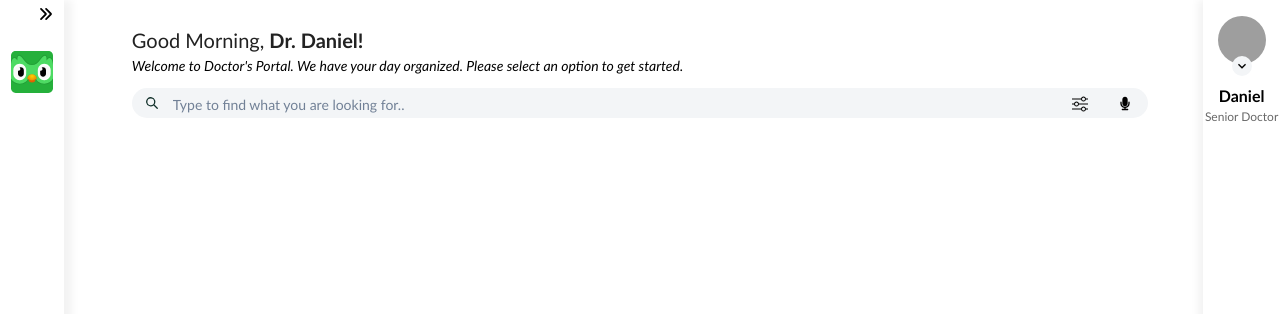
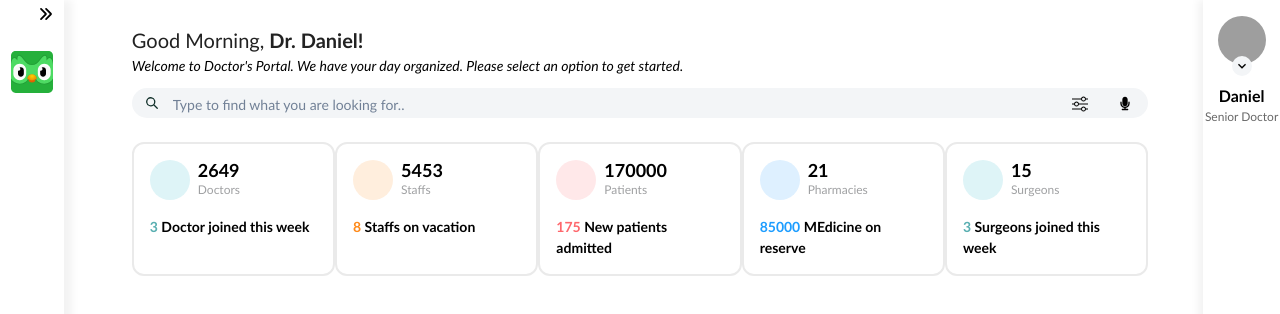
Before and after one commit to shahana308/doctors_portal, a React (Vite) app: page / in a window 1280 px wide. Shown: the top 314 px of the page. Built offline with nearby package versions, Linux system fonts and the light colour scheme; grey boxes are pictures that could not be loaded.

Commit message:
Added report cards

```diff
--- /dev/null
+++ b/src/components/common-components/Card.tsx
@@ -0,0 +1,41 @@
+import { Box, Flex, Text, chakra } from "@chakra-ui/react";
+
+const Card: React.FC<IReportData> = ({
+  bg,
+  color,
+  element,
+  totalcount,
+  note,
+}) => {
+  return (
+    <Box
+      height="auto"
+      width="13rem"
+      border="grey.solid.200"
+      borderRadius="xl"
+      p={4}>
+      <Flex>
+        <Box>
+          <Box borderRadius="full" height="2.5rem" width="2.5rem" bg={bg}></Box>
+        </Box>
+
+        <Box mx={2}>
+          <Text fontSize="lg" fontWeight={900} lineHeight="1.3rem">
+            {totalcount}
+          </Text>
+          <Text fontSize="xs" fontWeight={400} color="grey.500">
+            {element}
+          </Text>
+        </Box>
+      </Flex>
+      <Text fontWeight={700} fontSize="sm" mt={4}>
+        <chakra.span color={color} fontWeight={900}>
+          {note.replace(/ .*/, "")}
+        </chakra.span>{" "}
+        {note.substring(note.indexOf(" ") + 1)}
+      </Text>
+    </Box>
+  );
+};
+
+export default Card;
--- /dev/null
+++ b/src/components/common-components/Reports/Reports.tsx
@@ -0,0 +1,58 @@
+import { Flex } from "@chakra-ui/react";
+import Card from "../Card";
+
+const ReportData: IReportData[] = [
+  {
+    color: "teal.500",
+    bg: "teal.100",
+    totalcount: "2649",
+    element: "Doctors",
+    note: "3 Doctor joined this week",
+  },
+  {
+    color: "orange.500",
+    bg: "orange.100",
+    totalcount: "5453",
+    element: "Staffs",
+    note: "8 Staffs  on vacation",
+  },
+  {
+    color: "red.500",
+    bg: "red.100",
+    totalcount: "170000",
+    element: "Patients",
+    note: "175 New patients admitted",
+  },
+  {
+    color: "blue.500",
+    bg: "blue.100",
+    totalcount: "21",
+    element: "Pharmacies",
+    note: "85000 MEdicine on reserve",
+  },
+  {
+    color: "teal.500",
+    bg: "teal.100",
+    totalcount: "15",
+    element: "Surgeons",
+    note: "3 Surgeons joined this week",
+  },
+];
+
+const Reports = () => {
+  return (
+    <Flex my={6} justifyContent="space-between">
+      {ReportData.map((report: IReportData) => (
+        <Card
+          color={report.color}
+          bg={report.bg}
+          totalcount={report.totalcount}
+          element={report.element}
+          note={report.note}
+        />
+      ))}
+    </Flex>
+  );
+};
+
+export default Reports;
--- a/src/components/home/Home.tsx
+++ b/src/components/home/Home.tsx
@@ -2,6 +2,7 @@ import { Container, Flex } from "@chakra-ui/react";
 import { HEADERDATA } from "../../utils/constants/Header";
 import Header from "../common-components/Header";
 import SearchBar from "../common-components/SearchBar";
+import Reports from "../common-components/Reports/reports";
 
 const Home = () => {
   return (
@@ -11,7 +12,7 @@ const Home = () => {
           name={HEADERDATA.name}
           description={HEADERDATA.description}></Header>{" "}
         <SearchBar></SearchBar>
-        {/* <Dashboard></Dashboard> */}
+        <Reports />
       </Flex>
     </Container>
   );
--- a/src/theme/foundations/borders.ts
+++ b/src/theme/foundations/borders.ts
@@ -1,66 +1,63 @@
 const borders = {
   none: 0,
   primary: {
-    '1px': '1px solid #51608B',
-    '2px': '2px solid #51608B',
-    '2pxdark': '2px solid #93A6DC',
-    '5px': '5px solid #51608B',
-    '5pxdark': '5px solid #AFAFAF',
+    "1px": "1px solid #51608B",
     solid: {
-      600: '2px solid #6E8ADA',
+      600: "2px solid #6E8ADA",
     },
   },
   grey: {
-    dashed: { 500: '1px dashed #ACB0B5', 300: '1px dashed #C5C8D2' },
+    dashed: { 500: "1px dashed #ACB0B5", 300: "1px dashed #C5C8D2" },
     solid: {
-      50: '1px solid #7B7B7BB2',
-      60: '1px solid #EDEBF9',
-      80: '1px solid #DADCDF',
-      100: '0.5px solid #EAEAEA',
-      700: '1px solid #878787',
-      600: '1px solid #A8A8A8',
-      550: '1px solid #565656',
-      500: '1px solid #ACB0B5',
-      400: '1px solid #DEDDDD',
-      300: '1px solid #C5C8D2',
-      150: '1px solid #d8d8d8',
+      50: "1px solid #7B7B7BB2",
+      60: "1px solid #EDEBF9",
+      80: "1px solid #DADCDF",
+      100: "0.5px solid #EAEAEA",
+      200: "2px solid #EAEAEA",
+      700: "1px solid #878787",
+      600: "1px solid #A8A8A8",
+      550: "1px solid #565656",
+      500: "1px solid #ACB0B5",
+      400: "1px solid #DEDDDD",
+      300: "1px solid #C5C8D2",
+      150: "1px solid #d8d8d8",
     },
   },
   greyAlpha: {
-    dashed: { 500: '1px dashed #ACB0B580' },
+    dashed: { 500: "1px dashed #ACB0B580" },
   },
   black: {
     solid: {
-      400: '1px solid #3A3B3E33',
-      500: '1px solid #3A3B3E',
+      400: "1px solid #3A3B3E33",
+      500: "1px solid #3A3B3E",
     },
   },
   green: {
-    300: '1px solid #84DF8D',
-    500: '1px solid #238914',
-    600: '7px solid #4E9578',
+    300: "1px solid #84DF8D",
+    500: "1px solid #238914",
+    600: "7px solid #4E9578",
   },
   red: {
-    200: '1px solid #F47373',
-    500: '1px solid red',
-    600: '7px solid #C10000',
+    200: "1px solid #F47373",
+    500: "1px solid red",
+    600: "7px solid #C10000",
   },
   blue: {
-    300: '7px solid #5b74b9',
-    600: '7px solid #234588',
+    300: "7px solid #5b74b9",
+    600: "7px solid #234588",
   },
   yellow: {
-    600: '7px solid #EAB719',
+    600: "7px solid #EAB719",
   },
   brown: {
-    300: '1px solid #C97335',
+    300: "1px solid #C97335",
   },
   // red: {
   //   500: '1px solid #AD1D1D',
   // },
-  transparent: '1px solid transparent',
-  '1px': '0.1rem solid',
-  '2px': '0.2rem solid',
+  transparent: "1px solid transparent",
+  "1px": "0.1rem solid",
+  "2px": "0.2rem solid",
 };
 
 export default borders;
--- a/src/theme/foundations/colors.ts
+++ b/src/theme/foundations/colors.ts
@@ -11,6 +11,23 @@ const colors = {
   grey: {
     100: "#F3F5F7",
     300: "#686868",
+    500: "#9fa0a2",
+  },
+  teal: {
+    100: "#def4f7",
+    500: "#59afb1",
+  },
+  orange: {
+    100: "#ffeedd",
+    500: "#fe8a1b",
+  },
+  red: {
+    100: "#ffe8e9",
+    500: "#fe676c",
+  },
+  blue: {
+    100: "#def0ff",
+    500: "#1d9dff",
   },
 } as const;
 
```
Also changed, not shown: src/components/common-components/IconComponents/doctor.tsx (added, +20 -0 lines), src/utils/types/IReportData.ts (added, +7 -0 lines).
